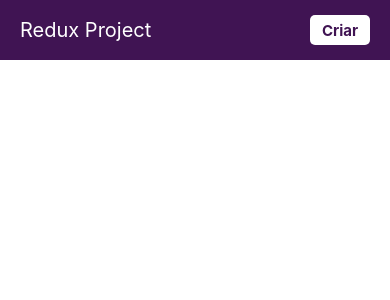
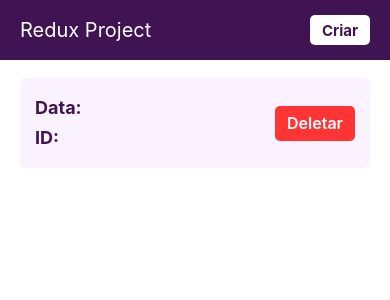
Before and after one commit to maeceloacm1998/Project-REDUX, a React Native app: screen /Tickets in a window 390 px wide. Shown: the top 300 px of the page. Built offline with nearby package versions, Linux system fonts and the light colour scheme.

Commit message:
feat: create TicketCard component

```diff
--- /dev/null
+++ b/src/components/TicketCard/TicketCard.tsx
@@ -0,0 +1,82 @@
+import React from "react";
+import {
+  GestureResponderEvent,
+  View,
+  Text,
+  StyleSheet,
+  Pressable,
+} from "react-native";
+import colors from "../../theme/colors";
+
+interface TicketCardType {
+  item: any;
+  onPressCard: (event: GestureResponderEvent) => void;
+  onPressRemove: (event: GestureResponderEvent) => void;
+}
+
+const translate = (props: TicketCardType) => ({
+  item: props.item ? props.item : undefined,
+  onPressCard: props.onPressCard ? props.onPressCard : () => {},
+  onPressRemove: props.onPressRemove ? props.onPressRemove : () => {},
+});
+
+const TicketCard = (props: TicketCardType) => {
+  const { item, onPressCard, onPressRemove } = translate(props);
+
+  const styles = StyleSheet.create({
+    container: {
+      width: "100%",
+      padding: 15,
+      marginVertical: 18,
+      justifyContent: "space-between",
+      alignItems: "center",
+      flexDirection: "row",
+      borderRadius: 5,
+      backgroundColor: colors.backgroundPrimaryLight,
+    },
+    label: {
+      fontSize: 18,
+      fontWeight: "bold",
+      lineHeight: 30,
+      color: colors.primary,
+    },
+    text: {
+      fontSize: 18,
+      fontWeight: "600",
+      lineHeight: 30,
+      color: colors.text,
+    },
+    pressRemoveButton: {
+      width: 80,
+      height: 35,
+      justifyContent: "center",
+      alignItems: "center",
+      borderRadius: 5,
+      backgroundColor: colors.backgroundRed,
+    },
+    textRemoveButton: {
+      fontSize: 16,
+      fontWeight: "600",
+      color: colors.textLight,
+    },
+  });
+
+  return (
+    <Pressable style={styles.container} onPressIn={onPressCard}>
+      <View>
+        <Text style={styles.text}>
+          <Text style={styles.label}>Data:</Text> {item}
+        </Text>
+        <Text style={styles.text}>
+          <Text style={styles.label}>ID:</Text> {item}
+        </Text>
+      </View>
+
+      <Pressable style={styles.pressRemoveButton} onPressIn={onPressRemove}>
+        <Text style={styles.textRemoveButton}>Deletar</Text>
+      </Pressable>
+    </Pressable>
+  );
+};
+
+export default TicketCard;
--- a/src/screens/TicketsScreen.tsx
+++ b/src/screens/TicketsScreen.tsx
@@ -1,8 +1,9 @@
-import { RouteProp } from "@react-navigation/native";
-import { StackNavigationOptions } from "@react-navigation/stack";
 import React from "react";
 import { View, Text, StyleSheet } from "react-native";
+
 import HeaderTicketList from "../components/HeaderTicketsLIst/HeaderTicketList";
+import TicketCard from "../components/TicketCard/TicketCard";
+
 import colors from "../theme/colors";
 import { ScreenNavigationProp } from "../utils/types";
 
@@ -12,17 +13,33 @@ type TicketScreenProps = {
 
 export default function TicketsScreen({ navigation }: TicketScreenProps) {
   const createTicket = () => navigation.navigate("CriarTicket");
+  const pressTicketCard = () => console.log("press card");
+
+  const removeTicket = () => {
+    console.log("remove ticket");
+  };
 
   const styles = StyleSheet.create({
     container: {
       flex: 1,
       backgroundColor: colors.background,
     },
+    containerTicketsList: {
+      flex: 1,
+      alignItems: "center",
+      paddingHorizontal: 20,
+    },
   });
 
   return (
     <View style={styles.container}>
       <HeaderTicketList onPressButton={createTicket} />
+      <View style={styles.containerTicketsList}>
+        <TicketCard
+          onPressCard={pressTicketCard}
+          onPressRemove={removeTicket}
+        />
+      </View>
     </View>
   );
 }
--- a/src/theme/colors.tsx
+++ b/src/theme/colors.tsx
@@ -1,5 +1,8 @@
 export default {
   primary: "#401453",
   background: "#FFFFFF",
+  backgroundRed: "#FF3535",
+  backgroundPrimaryLight: "#FBF2FF",
   textLight: "#FFFFFF",
+  text: "#000000",
 };
```
